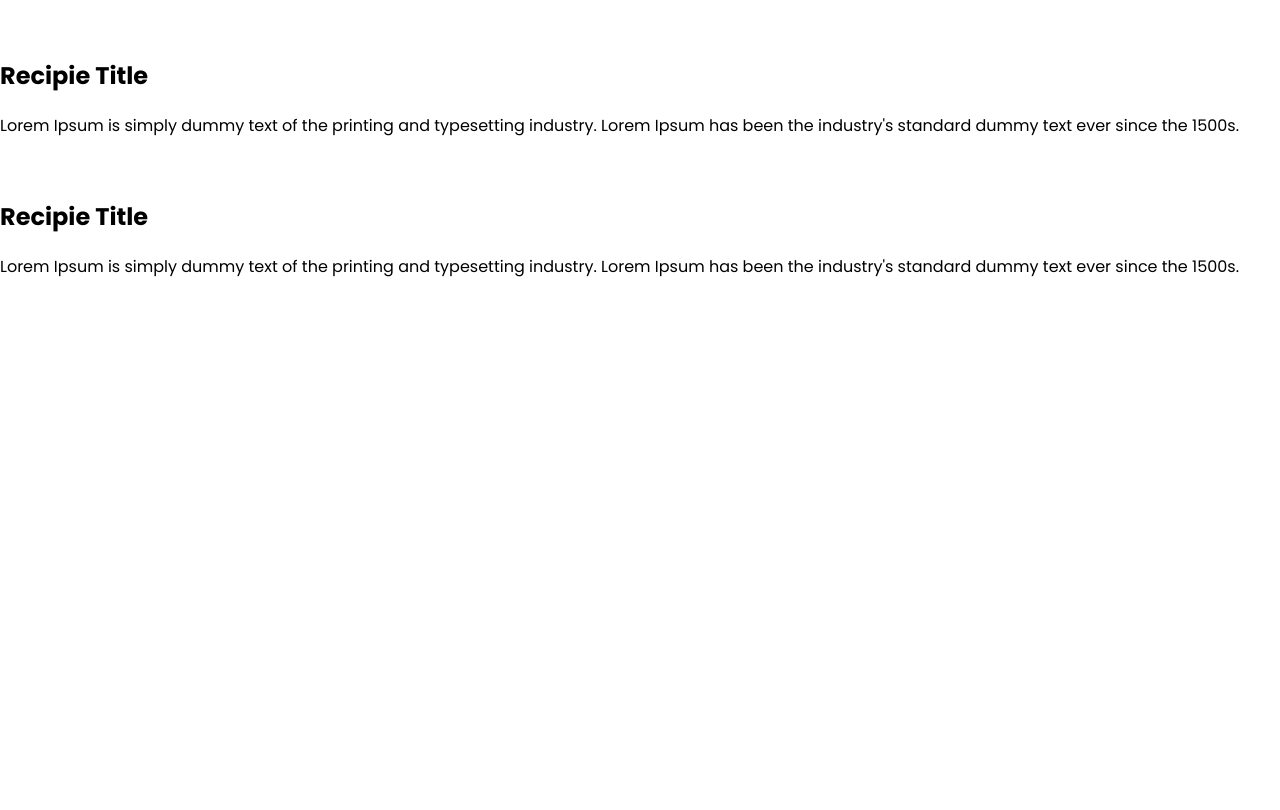
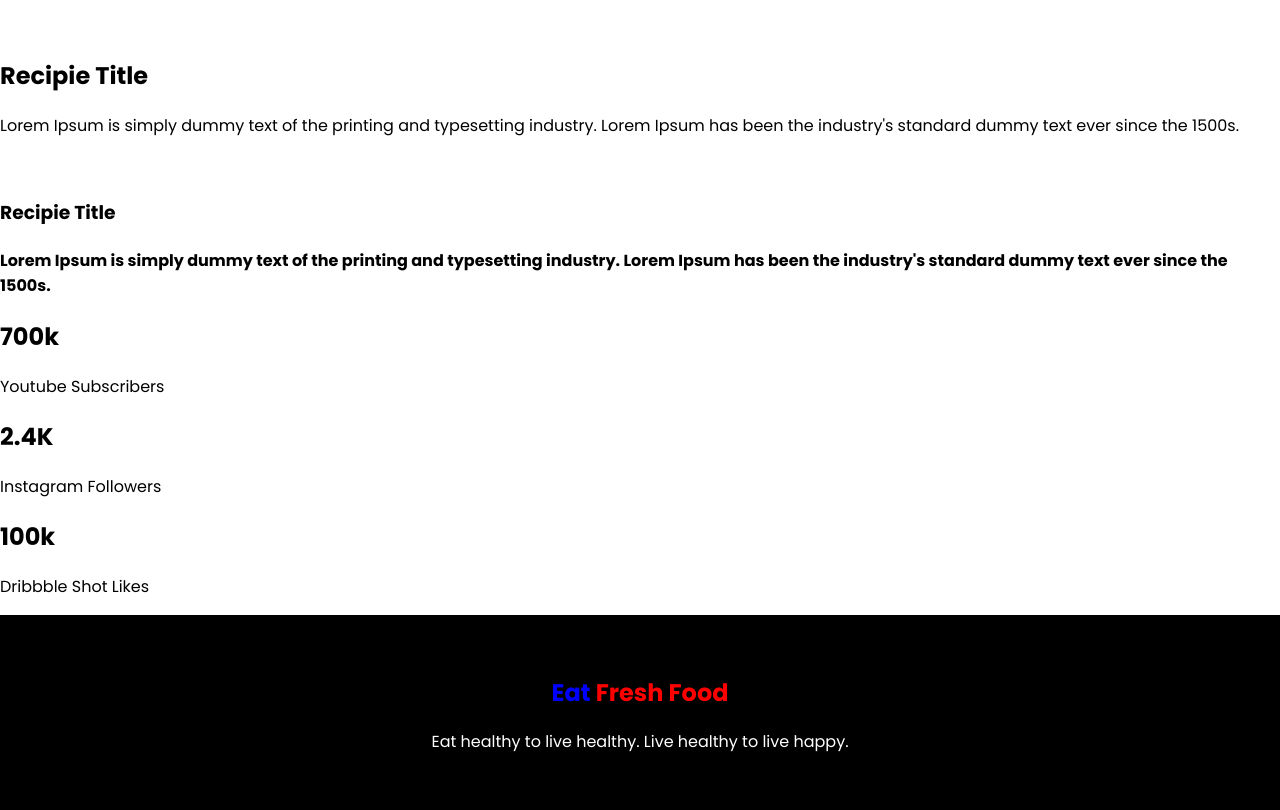
Before and after one commit to koushik-ahmad/eat-healthy, a plain HTML site: page index.html in a window 1280 px wide. Shown: the part 1627-2437 px from the top of the page. Before the commit the page ends 1922 px from the top, so only its background shows below. Drawn offline with Linux system fonts and the light colour scheme.

Commit message:
footer added css

```diff
--- a/index.html
+++ b/index.html
@@ -1,5 +1,6 @@
 <!DOCTYPE html>
 <html lang="en">
+
 <head>
     <meta charset="UTF-8">
     <meta http-equiv="X-UA-Compatible" content="IE=edge">
@@ -10,6 +11,7 @@
     <link href="https://fonts.googleapis.com/css2?family=Poppins:wght@400;700&display=swap" rel="stylesheet">
     <link rel="stylesheet" href="style.css">
 </head>
+
 <body>
     <section class="header-section">
         <div class="header-part">
@@ -22,6 +24,7 @@
             <div class="header-left header-class">
                 <img src="eat-healthy/images/male/persion-image2.png" alt="">
             </div>
+
         </div>
     </section>
 
@@ -34,37 +37,68 @@
 
             <div class="details-right details-class ">
                 <h1>About Me</h1>
-                <p class="btn">Lorem ipsum dolor sit amet, Lorem ipsum dolor sit ametLorem ipsum dolor sit amet consectetur adipiscing elit. Condimentum diam orci pretium a pharetra, feugiat cursus. Dictumst risus, sem egestas odio cras adipiscing vulputate. Nisi, risus in suscipit non. Non commodo volutpat, pharetra, vel.</p>
+                <p class="btn">Lorem ipsum dolor sit amet, Lorem ipsum dolor sit ametLorem ipsum dolor sit amet
+                    consectetur adipiscing elit. Condimentum diam orci pretium a pharetra, feugiat cursus. Dictumst
+                    risus, sem egestas odio cras adipiscing vulputate. Nisi, risus in suscipit non. Non commodo
+                    volutpat, pharetra, vel.</p>
                 <a href="#">Contact Me</a>
             </div>
+
         </div>
-
     </section>
 
 
     <section class="details-my-recipies">
         <div class="my-recipies">
             <h1>My recipies</h1>
-            <p>Lorem Ipsum is simply dummy text of the printing and typesetting industry. Lorem Ipsum has been the industry's standard dummy text ever since the 1500s.</p>
+            <p>Lorem Ipsum is simply dummy text of the printing and typesetting industry. Lorem Ipsum has been the
+                industry's standard dummy text ever since the 1500s.</p>
 
         </div>
         <div class="my-recipies-part">
             <div>
                 <img src="" alt="">
                 <h2>Recipie Title</h2>
-                <p>Lorem Ipsum is simply dummy text of the printing and typesetting industry. Lorem Ipsum has been the industry's standard dummy text ever since the 1500s. </p>
+                <p>Lorem Ipsum is simply dummy text of the printing and typesetting industry. Lorem Ipsum has been the
+                    industry's standard dummy text ever since the 1500s. </p>
             </div>
 
             <div>
                 <img src="" alt="">
-                <h2>Recipie Title</h2>
-                <p>Lorem Ipsum is simply dummy text of the printing and typesetting industry. Lorem Ipsum has been the industry's standard dummy text ever since the 1500s. </p>
+                <h3>Recipie Title</h3>
+                <h4>Lorem Ipsum is simply dummy text of the printing and typesetting industry. Lorem Ipsum has been the
+                    industry's standard dummy text ever since the 1500s. </h4>
             </div>
 
         </div>
-
     </section>
 
 
+    <section class="social-media">
+        <div class="social-media-part">
+            <div>
+                <h2>700k</h2>
+                <p>Youtube Subscribers</p>
+            </div>
+            <div>
+                <h2>2.4K</h2>
+                <p>Instagram Followers</p>
+            </div>
+            <div>
+                <h2>100k</h2>
+                <p>Dribbble Shot Likes</p>
+            </div>
+
+        </div>
+    </section>
+
+    <footer class="footer-section">
+        <div class="footer-part">
+            <h2><span class="color1"> Eat </span><span class="color2"> Fresh Food </span></h2>
+            <p>Eat healthy to live healthy. Live healthy to live happy.</p>
+        </div>
+
+    </footer>
+
 </body>
 </html>
--- a/style.css
+++ b/style.css
@@ -87,3 +87,31 @@ h1{
     text-align: center;
     padding: 0 400px;
 }
+
+
+
+
+
+
+
+
+
+/* ============================ */
+
+.footer-section{
+    text-align: center;
+    padding: 40px;
+    color: white;
+    background-color:black;
+}
+.color1{
+    color: blue;
+}
+.color2{
+    color: red;
+}
+
+
+
+
+/* ============================ */
```
